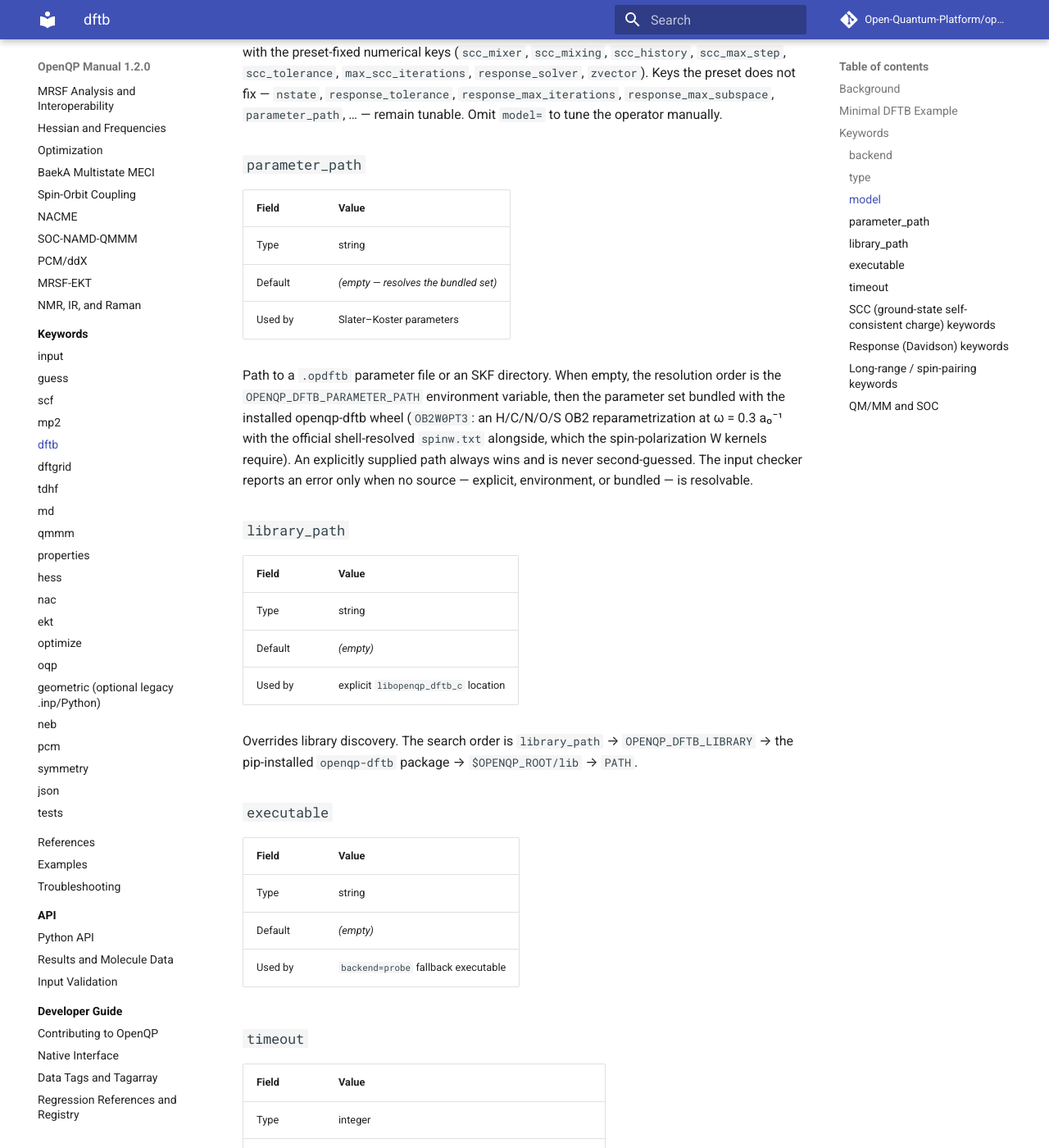
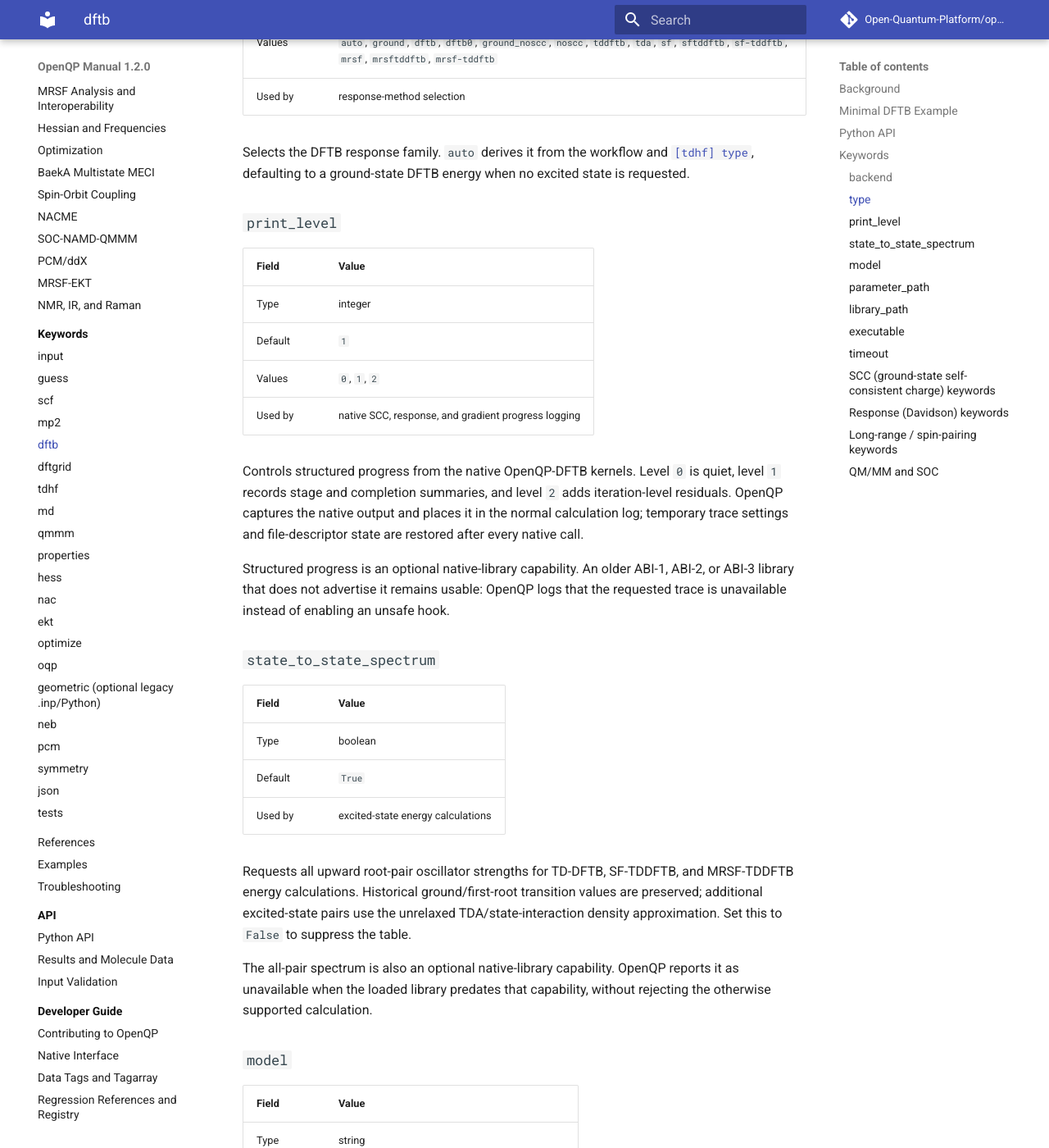
Before and after one commit to Open-Quantum-Platform/openqp-docs, an MkDocs documentation site: the page built from docs/keywords/dftb.md, in a window 1280 px wide and 1400 px high, scrolled down 3397 px. Shown: the whole window at 82% size. Built offline with MkDocs 1.6.1 and Material for MkDocs 9.7.7, drawn with Linux system fonts in a browser that asks for light colours; comment, search, counter and statistics services are not loaded; some of the changed text lies outside the part shown.

Commit message:
docs: document DFTB diagnostics and helpers

````diff
--- a/docs/keywords/dftb.md
+++ b/docs/keywords/dftb.md
@@ -95,6 +95,37 @@
 the DFTB method (the Slater–Koster minimal basis is used regardless of its
 value), but a value must be present to satisfy the generic input checker.
 
+## Python API
+
+OpenQP provides one explicit helper for each DFTB calculation family:
+
+| Calculation family | Helper |
+| --- | --- |
+| Ground-state SCC-DFTB | `job.ground_dftb(...)` |
+| Conventional TD-DFTB | `job.tddftb(...)` |
+| SF-TDDFTB | `job.sf_tddftb(...)` |
+| MRSF-TDDFTB | `job.mrsf_tddftb(...)` |
+
+The same helpers are available through `job.theory`. They accept the usual
+`nstate`, `parameter_path`, and `[dftb]` keyword arguments, then combine with
+`job.workflow.energy()`, `.gradient(...)`, `.optimize(...)`, or another
+compatible workflow. For example:
+
+```python
+from oqp.openqp import OpenQP
+
+job = OpenQP(project="h2o_tddftb")
+job.molecule("h2o.xyz", charge=0)
+job.tddftb(nstate=3, state_to_state_spectrum=True)
+job.workflow.energy()
+job.run()
+```
+
+The general `job.dftb(response_type=...)` builder remains available. For
+backward compatibility its omitted `response_type` still selects MRSF-TDDFTB;
+use the explicit helpers in new scripts when the calculation family should be
+immediately visible.
+
 ## Keywords
 
 ### `backend`
@@ -126,6 +157,43 @@
 Selects the DFTB response family. `auto` derives it from the workflow and
 [`[tdhf] type`](tdhf.md#type), defaulting to a ground-state DFTB energy when no
 excited state is requested.
+
+### `print_level`
+
+| Field | Value |
+| --- | --- |
+| Type | integer |
+| Default | `1` |
+| Values | `0`, `1`, `2` |
+| Used by | native SCC, response, and gradient progress logging |
+
+Controls structured progress from the native OpenQP-DFTB kernels. Level `0`
+is quiet, level `1` records stage and completion summaries, and level `2` adds
+iteration-level residuals. OpenQP captures the native output and places it in
+the normal calculation log; temporary trace settings and file-descriptor state
+are restored after every native call.
+
+Structured progress is an optional native-library capability. An older ABI-1,
+ABI-2, or ABI-3 library that does not advertise it remains usable: OpenQP logs
+that the requested trace is unavailable instead of enabling an unsafe hook.
+
+### `state_to_state_spectrum`
+
+| Field | Value |
+| --- | --- |
+| Type | boolean |
+| Default | `True` |
+| Used by | excited-state energy calculations |
+
+Requests all upward root-pair oscillator strengths for TD-DFTB, SF-TDDFTB, and
+MRSF-TDDFTB energy calculations. Historical ground/first-root transition
+values are preserved; additional excited-state pairs use the unrelaxed
+TDA/state-interaction density approximation. Set this to `False` to suppress
+the table.
+
+The all-pair spectrum is also an optional native-library capability. OpenQP
+reports it as unavailable when the loaded library predates that capability,
+without rejecting the otherwise supported calculation.
 
 ### `model`
 
````
Also changed, not shown: docs/workflows/mrsf-tddftb.md (+9 -5 lines).
